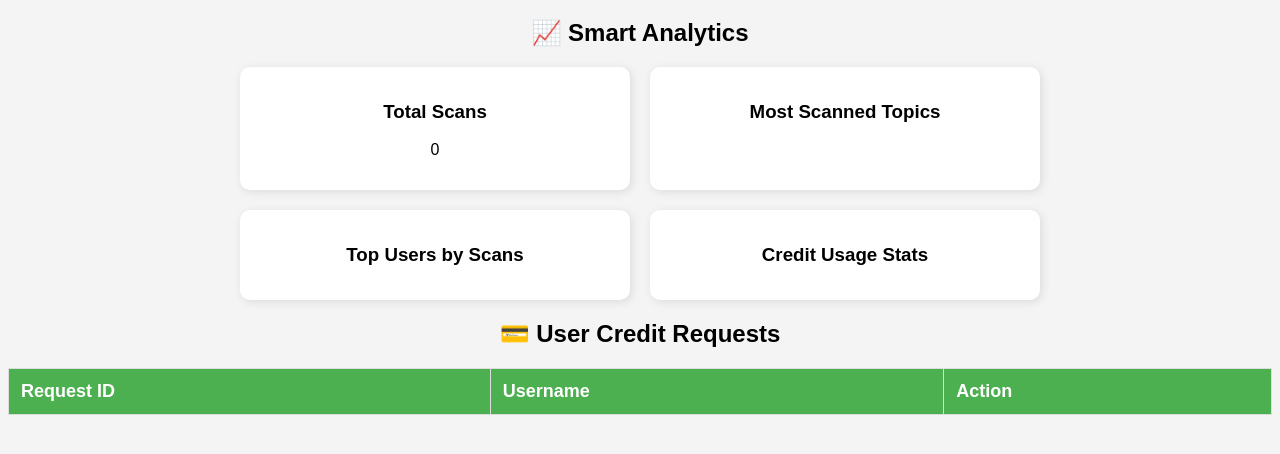
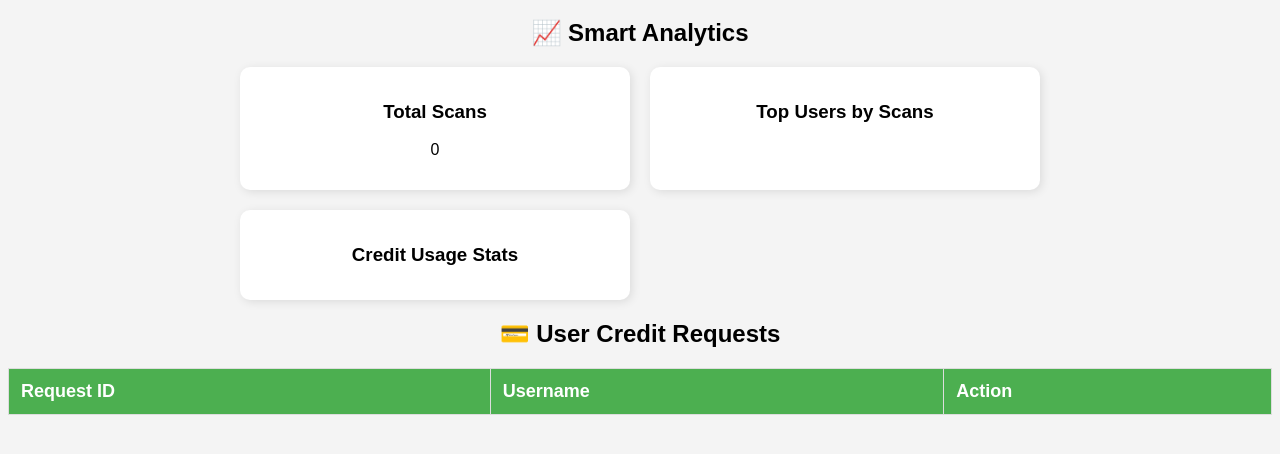
Before and after one commit to ShlokSarda/Cathago, a plain HTML site: page frontend/admin_dashboard.html in a window 1280 px wide. Shown: the part 62-516 px from the top of the page. Drawn offline with Linux system fonts and the light colour scheme; no server answers.

Commit message:
Update admin_dashboard.html

```diff
--- a/frontend/admin_dashboard.html
+++ b/frontend/admin_dashboard.html
@@ -16,10 +16,6 @@
         <div class="card">
           <h3>Total Scans</h3>
           <p id="totalScans">0</p>
-        </div>
-        <div class="card">
-          <h3>Most Scanned Topics</h3>
-          <ul id="commonTopics"></ul>
         </div>
         <div class="card">
           <h3>Top Users by Scans</h3>
```
